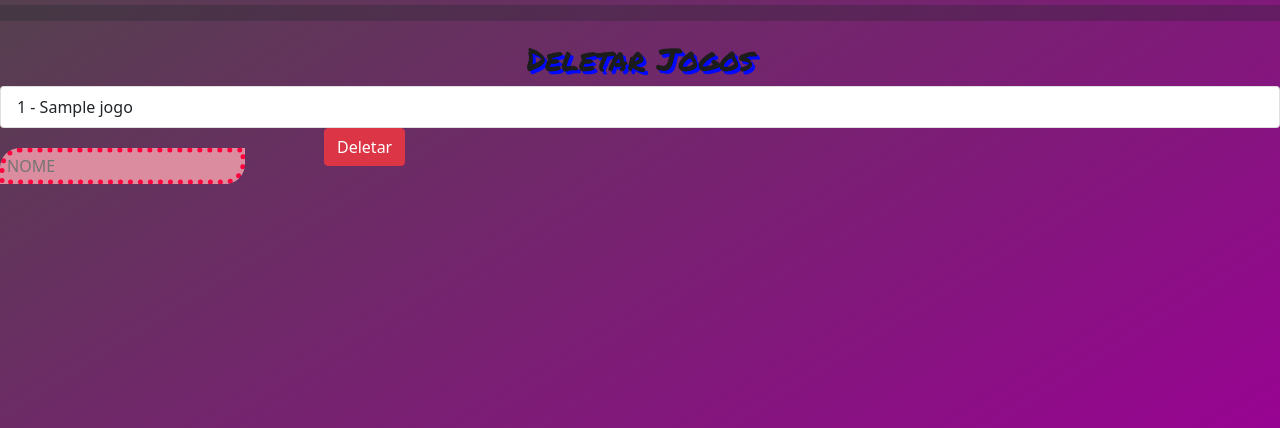
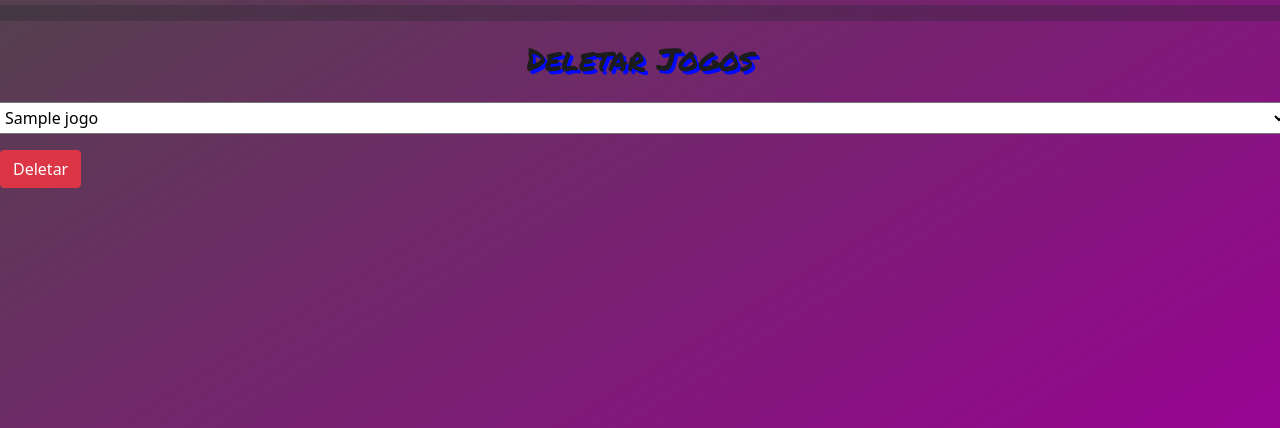
Before and after one commit to Luke2905/Projeto-GameStar, a PHP site: page /del_jg.php in a window 1280 px wide. Shown: the part 298-726 px from the top of the page. Run offline with PHP 8.4, Linux system fonts and the light colour scheme; tables that the repository leaves empty hold one stand-in row (values such as "Sample post").

Commit message:
Correção metodo delete jogos

```diff
--- a/classes/Jgs_DB.php
+++ b/classes/Jgs_DB.php
@@ -59,14 +59,19 @@ class Jgs_DB{
 	}
 
     public function deletarJogo(Jogos $be){
-        $nome = $_POST['nome'];
-        $sql = "delete from jogos where nome ='$nome'";
+        $id = $_POST['id'];
+        $busca = "select nome from jogos where id ='$id'";
+        $banco= new Conexao();
+        $con = $banco->getConexao();
+        $resultado = $con->query($busca);
+        $nome = $resultado;
+        $sql = "delete from jogos where id ='$id'";
         $banco= new Conexao();
         $con = $banco->getConexao();
         $result = $con->query($sql);
 
         if($result){
-            echo "<span class='help-block' style='color: green;  margin: 10px;'>".$nome." deletado</span>";
+            echo "<span class='help-block' style='color: green;  margin: 10px;'>deletado</span>";
         }else {
             echo "<span class='help-block' style='color: Red;'>Erro ao deletar!</span>";
         }
--- a/classes/conexao.php
+++ b/classes/conexao.php
@@ -5,7 +5,7 @@ class Conexao{
 
 	public static function getConexao(){
 		if(!isset(self::$instancia)){
-			self::$instancia = new PDO('mysql:host=localhost; dbname=gamestar; charset=utf8', 'root','nega2029');
+			self::$instancia = new PDO('mysql:host=localhost; dbname=gamestar; charset=utf8', 'root','9651luke');
 				return self::$instancia;
 			}else{
 				return self::$instancia;
--- a/classes/conexao1.php
+++ b/classes/conexao1.php
@@ -5,7 +5,7 @@ class Conexao1{
 
 	public static function getConexao(){
 		if(!isset(self::$instancia)){
-			self::$instancia = new PDO('mysql:host=localhost; dbname=gamestar; charset=utf8', 'root','nega2029');
+			self::$instancia = new PDO('mysql:host=localhost; dbname=gamestar; charset=utf8', 'root','9651luke');
 				return self::$instancia;
 			}else{
 				return self::$instancia;
--- a/form_del_jogos.php
+++ b/form_del_jogos.php
@@ -3,8 +3,17 @@
 <h2 class="h2titulo">Deletar Jogos</h2>
 
 
-<ul class="list-group">
-<?php
+  <!-- <div class="col-3">
+    <label class="visually-hidden" >Nome</label>
+    <input id="jg" type="text" required="required"  name="nome" placeholder="NOME">
+</div> -->
+
+
+<form class="row g-3" method="POST" action="deletar.php">
+<label for="jb"></label>
+  <select name="id" id="jb">
+
+  <?php
 
 
 include 'classes/Jgs_DB.php';
@@ -14,20 +23,14 @@ if($Jgs_DB->buscarJogo() == 0){
     echo "<p style='color: white';>Nenhum Jogo cadastrado.</p> ";
 } else {
   foreach ($Jgs_DB->buscarJogo() as $resultado){
-  echo "<li class='list-group-item'>".$resultado['id']." - ".$resultado['nome']."</li>";
+  echo "<option value='".$resultado['id']."'> ".$resultado['nome']."</option>";
   }
 }
 ?>
-</ul>
+  </select>
+  <br><br>
 
-<form class="row g-3" method="POST" action="deletar.php">
-  <div class="col-3">
-    <label class="visually-hidden" >Nome</label>
-    <input id="jg" type="text" required="required"  name="nome" placeholder="NOME">
+  <div class="col-sm-3">
+  <button type="submit" class="btn btn-danger" value="deletar" name="botao">Deletar</button>
 </div>
-
-<div class="col-sm-3">
-  <button type="submit" id="a01" class="btn btn-danger" value="deletar" name="botao">Deletar</button>
-</div>
-
 </form>
```
Also changed, not shown: deletar.php (+12 -3 lines).
